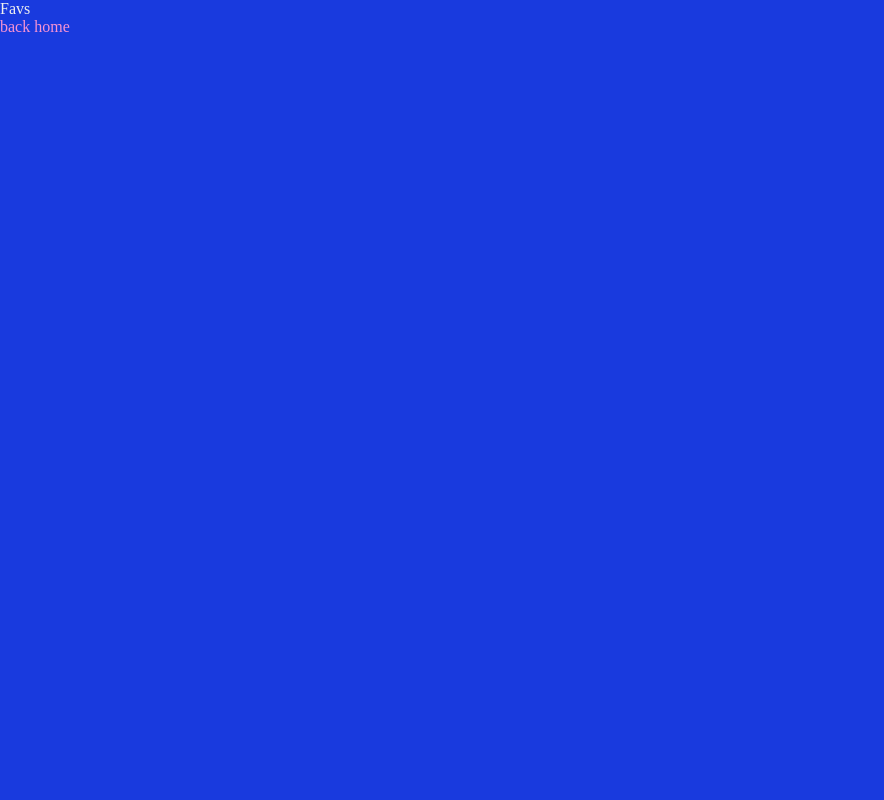
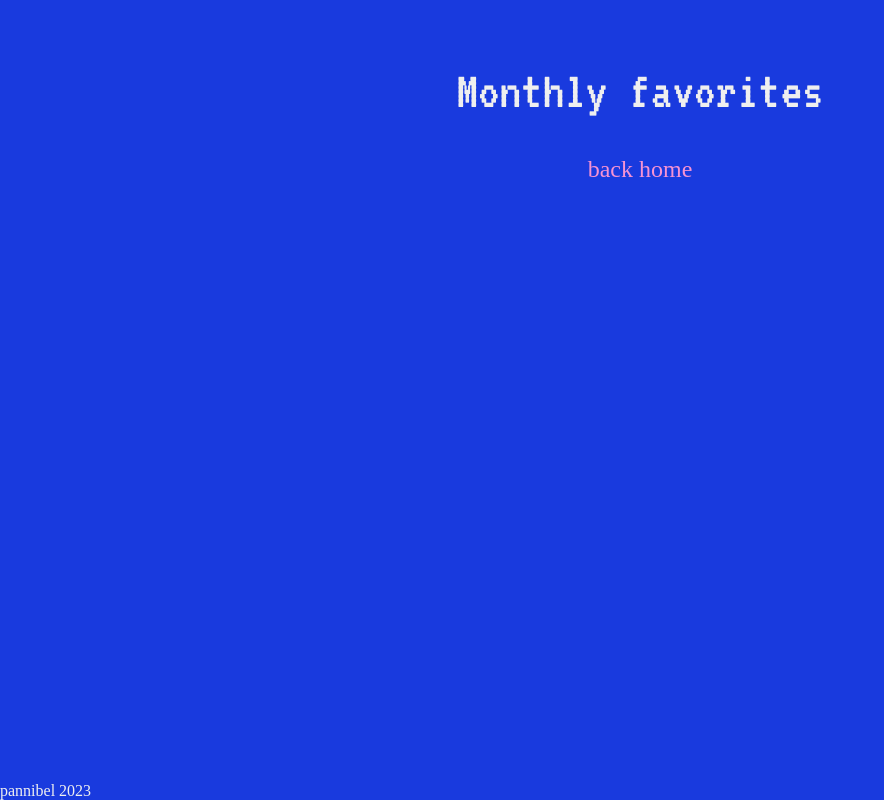
Before and after one commit to pannibel/computerwebsite, a Next.js app: page /favs in a window 1280 px wide. Shown: the whole page, without its empty margins (0-884 px from the left). Built offline with nearby package versions, Linux system fonts and the light colour scheme.

Commit message:
subpages setup

```diff
--- a/src/pages/favs/index.jsx
+++ b/src/pages/favs/index.jsx
@@ -1,15 +1,21 @@
-import React from 'react'
 import Link from 'next/link'
-
+import styles from "../../styles/page.module.scss";
 
 function Favs() {
   return (
-    <>
-    <div>Favs</div>
+    <main className={styles.main}>
+    <header className={styles.header}>
+      <h1>Monthly favorites</h1>
+    </header>
 
+<div className={styles.backbutton}>
     <Link href="/">back home</Link>
-    </>
-  )
+    </div>
+
+    <footer className={styles.footer}>pannibel 2023</footer>
+    </main>
+
+)
 }
 
 export default Favs
--- a/src/pages/index.jsx
+++ b/src/pages/index.jsx
@@ -18,7 +18,7 @@ export default function Home() {
             <Link href="/blog">blog</Link>
           </li>
           <li>
-            <Link href="/music">music</Link>
+            <Link href="/photos">photos</Link>
           </li>
           <li>
             <Link href="/favs">monthly favorites</Link>
@@ -34,7 +34,7 @@ export default function Home() {
         </div>
       </section>
 
-      <footer>pannibel 2023</footer>
+      <footer className={styles.footer}>pannibel 2023</footer>
     </main>
   );
 }
--- a/src/styles/page.module.scss
+++ b/src/styles/page.module.scss
@@ -1,10 +1,13 @@
+
+//* HOMEPAGE *//
+
 .header {
   position: relative;
   display: flex;
   justify-content: center;
 
   padding-top: 5%;
-  padding-bottom: 5%;
+  padding-bottom: 3%;
 }
 
 .nav {
@@ -21,6 +24,10 @@
       font-family: var(--font-primary);
       font-size: var(--h3);
     }
+
+    li:hover {
+      font-style: italic;
+    }
   }
 }
 
@@ -32,7 +39,7 @@
 
   div {
     padding-top: 15%;
-    padding-bottom: 15%;
+    padding-bottom: 5%;
     width: 50vw;
 
     p {
@@ -43,3 +50,24 @@
     text-align: justify;
   }
 }
+
+.footer {
+  position: absolute;
+  bottom: 0%;
+}
+
+
+//* PROJECTS *//
+
+.backbutton {
+  position: relative;
+  display: flex;
+  justify-content: center;
+
+  font-family: var(--font-primary);
+  font-size: var(--h3);
+}
+
+.backbutton:hover {
+  font-style: italic;
+}
```
Also changed, not shown: src/pages/blog/index.jsx (+12 -5 lines), src/pages/music/index.jsx (deleted, +0 -14 lines), src/pages/photos/index.jsx (added, +21 -0 lines), src/pages/projects/index.jsx (+10 -4 lines).
